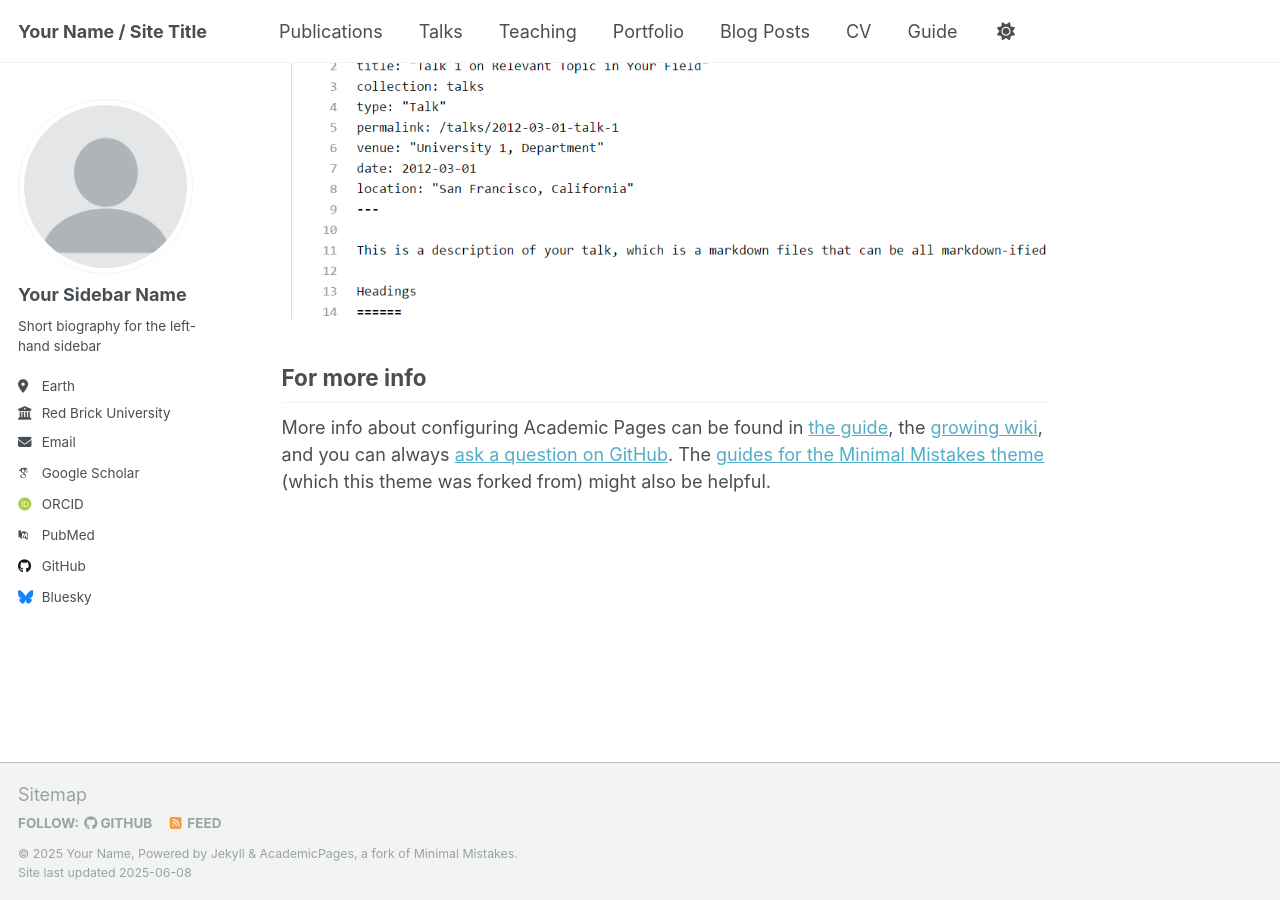
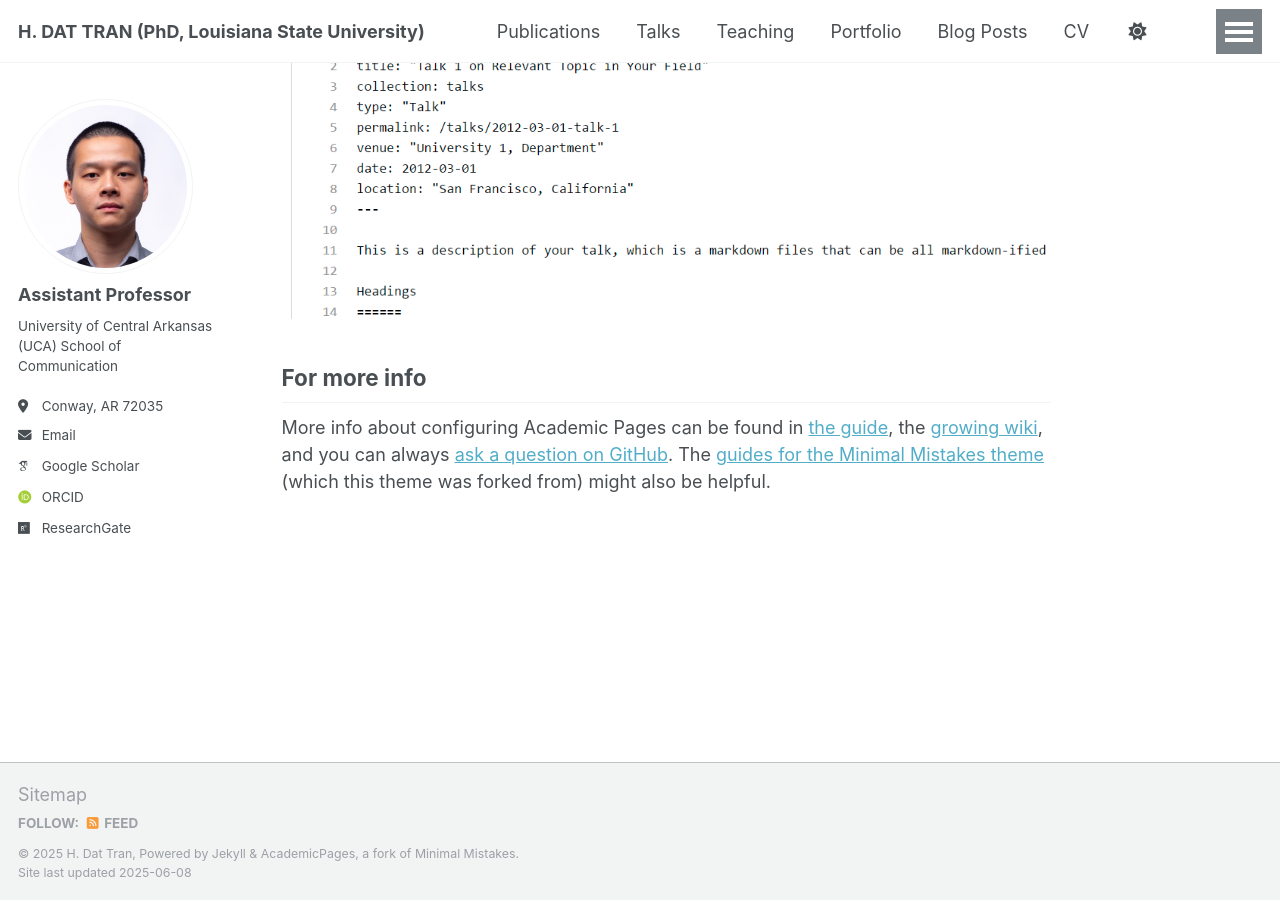
Before and after one commit to hdattran/hdattran.github.io, a Jekyll site: the page built from _pages/about.md, in a window 1280 px wide and 900 px high, scrolled down 2636 px. Built offline with Jekyll 4.4.1, drawn with Linux system fonts in a browser that asks for light colours; some web fonts are replaced.

Commit message:
Update _config.yml

```diff
--- a/_config.yml
+++ b/_config.yml
@@ -9,49 +9,49 @@
 # Basic Site Settings
 locale                   : "en-US"
 site_theme               : "default"
-title                    : "Your Name / Site Title"
+title                    : "H. DAT TRAN (PhD, Louisiana State University)"
 title_separator          : "-"
-name                     : &name "Your Name"
-description              : &description "personal description"
-url                      : https://academicpages.github.io # the base hostname & protocol for your site e.g. "https://[your GitHub username].github.io" or if you already have some other page hosted on Github then use "https://[your GitHub username].github.io/[Your Repo Name]"
+name                     : &name "H. Dat Tran"
+description              : &description "Assistant Professor at the University of Central Arkansas"
+url                      : https://hdattran.github.io # the base hostname & protocol for your site e.g. "https://[your GitHub username].github.io" or if you already have some other page hosted on Github then use "https://[your GitHub username].github.io/[Your Repo Name]"
 baseurl                  : "" # the subpath of your site, e.g. "/blog"
-repository               : "academicpages/academicpages.github.io"
+repository               : "hdattran/hdattran.github.io"
 
 # Site Author - The following control what appear as part of the author content on the side bar.
 #               If a field is blank the icon and link will not appear, otherwise it will be shown.
 #               Additional customization can be done by editing /_includes/author-profile.html
 author:
   # Biographic information
-  avatar           : "profile.png"
-  name             : "Your Sidebar Name"
+  avatar           : "image.jpeg"
+  name             : "Assistant Professor"
   pronouns         : # example: "she/her"
-  bio              : "Short biography for the left-hand sidebar"
-  location         : "Earth"
-  employer         : "Red Brick University"
+  bio              : "University of Central Arkansas (UCA) School of Communication"
+  location         : "Conway, AR 72035"
+  employer         : # Employer
   uri              : # URL
-  email            : "none@example.org"
+  email            : "htran9@uca.edu"
 
   # Academic websites
   academia         : # URL
   arxiv            : # URL - Update with the correct link to your profile
-  googlescholar    : "https://scholar.google.com/citations?user=PS_CX0AAAAAJ"
+  googlescholar    : "https://scholar.google.com/citations?user=YdvoPUgAAAAJ&hl=en"
   impactstory      : # URL
-  orcid            : "http://orcid.org/yourorcidurl"
+  orcid            : "https://orcid.org/0000-0003-0576-0466"
   semantic         : # URL
-  pubmed           : "https://www.ncbi.nlm.nih.gov/pubmed/?term=john+snow"
-  researchgate     : # URL
+  pubmed           : # URL
+  researchgate     : "https://www.researchgate.net/profile/Huu-Dat-Tran-3"
   scopus           : # URL
 
   # Repositories and software development
   bitbucket        : # Username - Update with your username on the site
   codepen          : # Username
   dribbble         : # Username
-  github           : "academicpages"
+  github           : # Github
   kaggle           : # Username
   stackoverflow    : # User number or user number and name (i.e., use "1" or "1/jeff-atwood")
 
   # Social media
-  bluesky          : "bsky.app" # Replace this with you Bluesky username
+  bluesky          : # Replace this with you Bluesky username
   facebook         : # Username
   flickr           : # Username
   foursquare       : # Username
```
